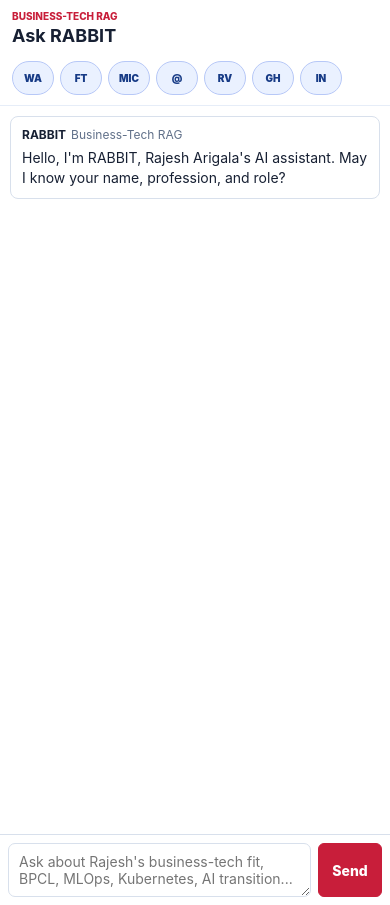
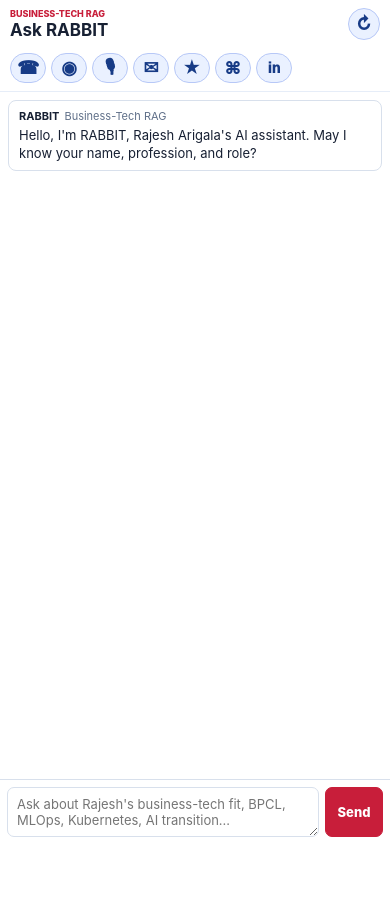
Before and after one commit to Rajesh-Arigala/GenAi_RABBIT_Ai_Assistant_Azure_Ai_Search, a Flask app: page / in a window 390 px wide. After the commit the page ends 837 px from the top, so only its background shows below. Run offline with Flask 3, Linux system fonts and the light colour scheme.

Commit message:
updated -UI

```diff
--- a/18_flask_chat_ui/static/app.js
+++ b/18_flask_chat_ui/static/app.js
@@ -12,6 +12,7 @@ const chatHistory = document.querySelector('#chat-history');
 const chatForm = document.querySelector('#chat-form');
 const questionInput = document.querySelector('#question-input');
 const sendButton = document.querySelector('#send-button');
+const restartSessionButton = document.querySelector('#restart-session');
 const connectionStatus = document.querySelector('#connection-status');
 const sampleList = document.querySelector('#sample-list');
 const keywordList = document.querySelector('#keyword-list');
@@ -78,10 +79,26 @@ function attachToolActionHandlers() {
   });
 }
 
+function createSessionId() {
+  return `BTI-${new Date().toISOString().slice(0,10).replaceAll('-', '')}-${Math.random().toString(36).slice(2,7).toUpperCase()}`;
+}
+
+function restartSession() {
+  messages = [];
+  lastPayload = null;
+  sessionId = createSessionId();
+  localStorage.setItem(SESSION_KEY, sessionId);
+  saveMessages();
+  renderMessages();
+  renderInspector();
+  setStatus('Ready');
+  questionInput.focus();
+}
+
 function getOrCreateSessionId() {
   const existing = localStorage.getItem(SESSION_KEY);
   if (existing) return existing;
-  const next = `BTI-${new Date().toISOString().slice(0,10).replaceAll('-', '')}-${Math.random().toString(36).slice(2,7).toUpperCase()}`;
+  const next = createSessionId();
   localStorage.setItem(SESSION_KEY, next);
   return next;
 }
@@ -488,7 +505,8 @@ function escapeHtml(value) {
 function escapeAttr(value) { return escapeHtml(value); }
 
 modeButtons.forEach((button) => button.addEventListener('click', () => setMode(button.dataset.mode)));
-clearHistoryButton?.addEventListener('click', () => { messages = []; lastPayload = null; saveMessages(); renderMessages(); renderInspector(); });
+clearHistoryButton?.addEventListener('click', restartSession);
+restartSessionButton?.addEventListener('click', restartSession);
 copyPayloadButton?.addEventListener('click', async () => { if (lastPayload) await navigator.clipboard.writeText(JSON.stringify(lastPayload, null, 2)); });
 questionInput.addEventListener('keydown', (event) => { if (event.key === 'Enter' && !event.shiftKey) { event.preventDefault(); chatForm.requestSubmit(); } });
 
--- a/18_flask_chat_ui/static/styles.css
+++ b/18_flask_chat_ui/static/styles.css
@@ -714,3 +714,155 @@ pre { max-height: 220px; overflow: auto; padding: 9px; border-radius: 6px; backg
   .mobile-tool-actions .tool-action span { font-size: 10px; }
   body.mobile-clean-mode .mobile-tool-actions { display: flex; }
 }
+
+.header-actions { display: flex; align-items: center; gap: 8px; }
+.refresh-button { width: 34px; height: 34px; border: 1px solid #b7c8f7; border-radius: 999px; background: var(--soft-blue); color: var(--blue-dark); font-size: 18px; line-height: 1; font-weight: 900; }
+.refresh-button:hover { border-color: var(--red); background: var(--soft-red); color: var(--red-dark); }
+
+/* Mobile one-screen chat shell: no page scroll, only message area scrolls. */
+@media (max-width: 760px) {
+  body.mobile-clean-mode,
+  body.mobile-clean-mode html {
+    height: 100dvh;
+    overflow: hidden;
+  }
+  body.mobile-clean-mode .app-shell {
+    height: 100dvh;
+    min-height: 100dvh;
+    overflow: hidden;
+  }
+  body.mobile-clean-mode .chat-panel {
+    height: 100dvh;
+    min-height: 100dvh;
+    max-height: 100dvh;
+    display: grid;
+    grid-template-rows: auto minmax(0, 1fr) auto;
+    overflow: hidden;
+  }
+  body.mobile-clean-mode .chat-header {
+    position: static;
+    display: grid;
+    grid-template-columns: minmax(0, 1fr) auto;
+    align-items: center;
+    gap: 8px;
+    padding: 8px 10px;
+    flex: 0 0 auto;
+  }
+  body.mobile-clean-mode .chat-header h2 {
+    font-size: 17px;
+    line-height: 1.1;
+  }
+  body.mobile-clean-mode .chat-header .eyebrow {
+    font-size: 9px;
+    margin-bottom: 2px;
+  }
+  body.mobile-clean-mode .header-actions {
+    grid-column: 2;
+    grid-row: 1;
+  }
+  body.mobile-clean-mode .refresh-button {
+    display: grid;
+    place-items: center;
+    width: 32px;
+    height: 32px;
+    font-size: 17px;
+  }
+  body.mobile-clean-mode .mobile-tool-actions {
+    grid-column: 1 / -1;
+    padding-top: 5px;
+    gap: 5px;
+  }
+  body.mobile-clean-mode .mobile-tool-actions .tool-action {
+    width: 36px;
+    min-height: 30px;
+  }
+  body.mobile-clean-mode .chat-history {
+    min-height: 0;
+    height: auto;
+    overflow-y: auto;
+    padding: 8px;
+    gap: 7px;
+    -webkit-overflow-scrolling: touch;
+  }
+  body.mobile-clean-mode .message,
+  body.mobile-clean-mode .message.assistant {
+    padding: 8px 10px;
+    border-radius: 8px;
+  }
+  body.mobile-clean-mode .message.user {
+    max-width: 82%;
+    padding: 8px 10px;
+  }
+  body.mobile-clean-mode .message-head {
+    margin-bottom: 4px;
+    font-size: 11px;
+  }
+  body.mobile-clean-mode .message-head span {
+    font-size: 11px;
+  }
+  body.mobile-clean-mode .message-body {
+    font-size: 13px;
+    line-height: 1.36;
+  }
+  body.mobile-clean-mode .message-body h3,
+  body.mobile-clean-mode .message-body strong {
+    font-size: 14px;
+  }
+  body.mobile-clean-mode .sources {
+    margin-top: 7px;
+    gap: 4px;
+  }
+  body.mobile-clean-mode .source-title {
+    font-size: 13px;
+  }
+  body.mobile-clean-mode .source-url {
+    font-size: 11px;
+  }
+  body.mobile-clean-mode .composer {
+    position: static;
+    flex: 0 0 auto;
+    grid-template-columns: minmax(0, 1fr) 58px;
+    gap: 6px;
+    padding: 7px;
+    border-top: 1px solid var(--line);
+  }
+  body.mobile-clean-mode textarea {
+    min-height: 40px;
+    max-height: 78px;
+    padding: 8px 9px;
+    font-size: 13px;
+  }
+  body.mobile-clean-mode .send-button {
+    min-height: 40px;
+    font-size: 13px;
+    border-radius: 7px;
+  }
+}
+
+.tool-action span {
+  font-size: 17px;
+  line-height: 1;
+  font-weight: 950;
+}
+.tool-action[data-tool="linkedin"] span {
+  font-family: Arial, sans-serif;
+  font-size: 14px;
+  text-transform: lowercase;
+}
+@media (max-width: 760px) {
+  .mobile-tool-actions .tool-action span {
+    font-size: 16px;
+  }
+  .mobile-tool-actions .tool-action[data-tool="linkedin"] span {
+    font-size: 13px;
+  }
+}
+
+.tool-glyph::before { content: "•"; font-size: 18px; line-height: 1; }
+.tool-action[data-tool="whatsapp"] .tool-glyph::before { content: "☎"; }
+.tool-action[data-tool="facetime"] .tool-glyph::before { content: "◉"; }
+.tool-action[data-tool="speak"] .tool-glyph::before { content: "🎙"; }
+.tool-action[data-tool="email"] .tool-glyph::before { content: "✉"; }
+.tool-action[data-tool="review"] .tool-glyph::before { content: "★"; }
+.tool-action[data-tool="github"] .tool-glyph::before { content: "⌘"; }
+.tool-action[data-tool="linkedin"] .tool-glyph::before { content: "in"; font-family: Arial, sans-serif; font-weight: 950; font-size: 14px; }
--- a/18_flask_chat_ui/templates/index.html
+++ b/18_flask_chat_ui/templates/index.html
@@ -4,7 +4,7 @@
     <meta charset="utf-8">
     <meta name="viewport" content="width=device-width, initial-scale=1">
     <title>{{ product_name }}</title>
-    <link rel="stylesheet" href="{{ url_for('static', filename='styles.css') }}?v=15">
+    <link rel="stylesheet" href="{{ url_for('static', filename='styles.css') }}?v=19">
   </head>
   <body>
     <main class="app-shell">
@@ -18,13 +18,13 @@
         <section class="tool-action-section" aria-label="Future action tools">
           <div class="section-head"><h2>Actions</h2></div>
           <div class="tool-actions" data-tool-actions>
-            <button type="button" class="tool-action" data-tool="whatsapp" title="WhatsApp or call Rajesh"><span>WA</span><small>Call</small></button>
-            <button type="button" class="tool-action" data-tool="facetime" title="FaceTime option"><span>FT</span><small>FaceTime</small></button>
-            <button type="button" class="tool-action" data-tool="speak" title="Speak with voice assistant"><span>MIC</span><small>Speak</small></button>
-            <button type="button" class="tool-action" data-tool="email" title="Write an email"><span>@</span><small>Email</small></button>
-            <button type="button" class="tool-action" data-tool="review" title="Write a review or feedback"><span>RV</span><small>Review</small></button>
-            <button type="button" class="tool-action" data-tool="github" title="Open GitHub"><span>GH</span><small>GitHub</small></button>
-            <button type="button" class="tool-action" data-tool="linkedin" title="Open LinkedIn"><span>IN</span><small>LinkedIn</small></button>
+            <button type="button" class="tool-action" data-tool="whatsapp" title="WhatsApp or call Rajesh"><span class="tool-glyph" aria-hidden="true"></span><small>Call</small></button>
+            <button type="button" class="tool-action" data-tool="facetime" title="FaceTime option"><span class="tool-glyph" aria-hidden="true"></span><small>FaceTime</small></button>
+            <button type="button" class="tool-action" data-tool="speak" title="Speak with voice assistant"><span class="tool-glyph" aria-hidden="true"></span><small>Speak</small></button>
+            <button type="button" class="tool-action" data-tool="email" title="Write an email"><span class="tool-glyph" aria-hidden="true"></span><small>Email</small></button>
+            <button type="button" class="tool-action" data-tool="review" title="Write a review or feedback"><span class="tool-glyph" aria-hidden="true"></span><small>Review</small></button>
+            <button type="button" class="tool-action" data-tool="github" title="Open GitHub"><span class="tool-glyph" aria-hidden="true"></span><small>GitHub</small></button>
+            <button type="button" class="tool-action" data-tool="linkedin" title="Open LinkedIn"><span class="tool-glyph" aria-hidden="true"></span><small>LinkedIn</small></button>
           </div>
         </section>
 
@@ -66,16 +66,19 @@
             <p>Business, AI, analytics, MLOps, GenAI, projects, and role-fit answers grounded in Azure AI Search.</p>
             <p class="tech-credit">Exclusively developed by Rajesh Arigala using Flask, Azure AI Search, Azure OpenAI, text embeddings, hybrid retrieval, and a custom RAG pipeline.</p>
           </div>
-          <div class="status-pill" id="connection-status">Ready</div>
+          <div class="header-actions">
+            <button class="refresh-button" id="restart-session" type="button" title="Restart session" aria-label="Restart session">↻</button>
+            <div class="status-pill" id="connection-status">Ready</div>
+          </div>
 
           <div class="mobile-tool-actions" data-tool-actions aria-label="Future action tools">
-            <button type="button" class="tool-action" data-tool="whatsapp" title="WhatsApp or call Rajesh"><span>WA</span></button>
-            <button type="button" class="tool-action" data-tool="facetime" title="FaceTime option"><span>FT</span></button>
-            <button type="button" class="tool-action" data-tool="speak" title="Speak with voice assistant"><span>MIC</span></button>
-            <button type="button" class="tool-action" data-tool="email" title="Write an email"><span>@</span></button>
-            <button type="button" class="tool-action" data-tool="review" title="Write a review or feedback"><span>RV</span></button>
-            <button type="button" class="tool-action" data-tool="github" title="Open GitHub"><span>GH</span></button>
-            <button type="button" class="tool-action" data-tool="linkedin" title="Open LinkedIn"><span>IN</span></button>
+            <button type="button" class="tool-action" data-tool="whatsapp" title="WhatsApp or call Rajesh"><span class="tool-glyph" aria-hidden="true"></span></button>
+            <button type="button" class="tool-action" data-tool="facetime" title="FaceTime option"><span class="tool-glyph" aria-hidden="true"></span></button>
+            <button type="button" class="tool-action" data-tool="speak" title="Speak with voice assistant"><span class="tool-glyph" aria-hidden="true"></span></button>
+            <button type="button" class="tool-action" data-tool="email" title="Write an email"><span class="tool-glyph" aria-hidden="true"></span></button>
+            <button type="button" class="tool-action" data-tool="review" title="Write a review or feedback"><span class="tool-glyph" aria-hidden="true"></span></button>
+            <button type="button" class="tool-action" data-tool="github" title="Open GitHub"><span class="tool-glyph" aria-hidden="true"></span></button>
+            <button type="button" class="tool-action" data-tool="linkedin" title="Open LinkedIn"><span class="tool-glyph" aria-hidden="true"></span></button>
           </div>
         </header>
         <section class="chat-history" id="chat-history" aria-live="polite"></section>
@@ -106,6 +109,6 @@
         profileName: {{ profile_name|tojson }}
       };
     </script>
-    <script src="{{ url_for('static', filename='app.js') }}?v=15"></script>
+    <script src="{{ url_for('static', filename='app.js') }}?v=19"></script>
   </body>
 </html>
```
Also changed, not shown: 10_working_docs/profile_positioning_prompt_template.md (+8 -0 lines), 17_answer_generation/answer_prompt_template.md (+43 -0 lines), 17_answer_generation/rag_answer_v1.py (+92 -1 lines).
